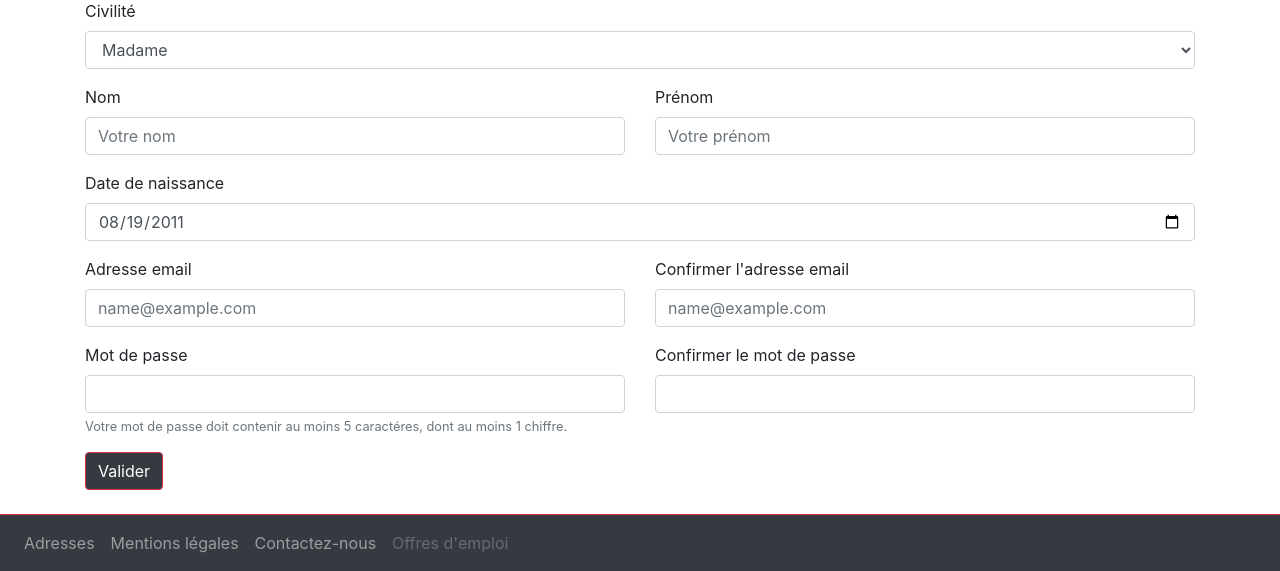
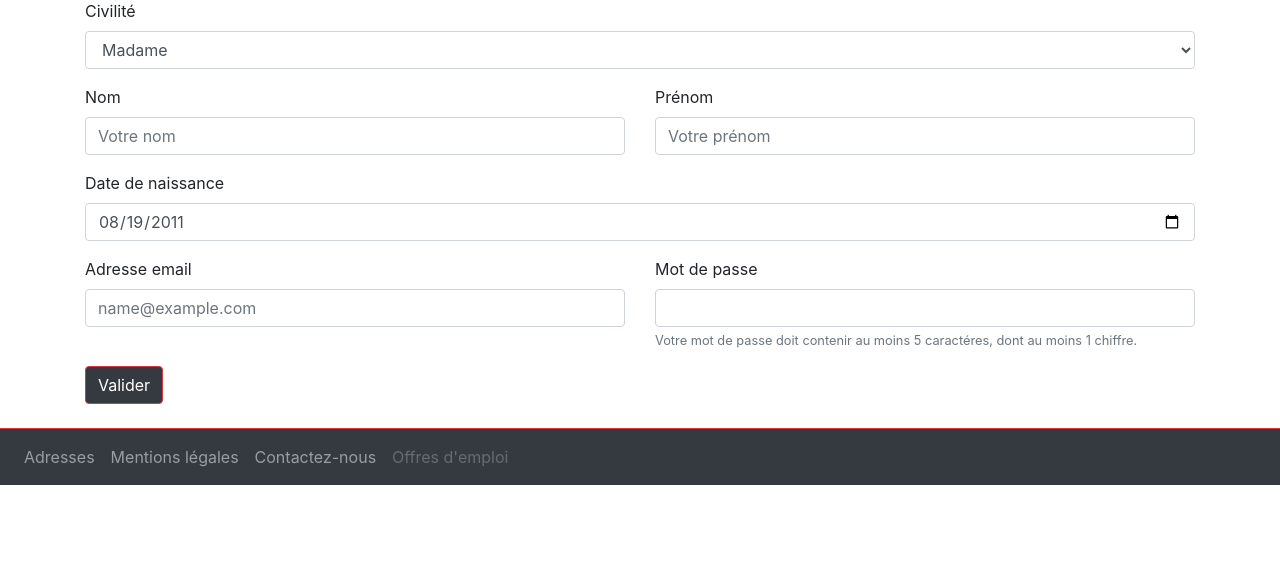
Before and after one commit to AntLrt/WazaaImmoGrp, a PHP site: page /wazsignin.php in a window 1280 px wide. Shown: the part 405-976 px from the top of the page. After the commit the page ends 890 px from the top, so only its background shows below. Run offline with PHP 8.4, Linux system fonts and the light colour scheme.

Commit message:
Formulaires 1.1

```diff
--- a/WazaaImmo/wazacceuil.php
+++ b/WazaaImmo/wazacceuil.php
@@ -4,7 +4,6 @@
 <?php
 
 include("wazheader.php");
-include("connexion.php");
 
 ?>
 
--- a/WazaaImmo/wazbiens.php
+++ b/WazaaImmo/wazbiens.php
@@ -2,7 +2,6 @@
 <?php
 
 include("wazheader.php");
-include("connexion.php");
 
 ?>
 
@@ -10,7 +9,6 @@ include("connexion.php");
 
 <?php
 
-include("connexion.php");
 
 include("wazannonces.php");
 
--- a/WazaaImmo/wazlogin.php
+++ b/WazaaImmo/wazlogin.php
@@ -1,7 +1,6 @@
 <?php
 
 include("wazheader.php");
-include("connexion.php");
 
 ?>
 <br>
--- a/WazaaImmo/wazsignin.php
+++ b/WazaaImmo/wazsignin.php
@@ -4,7 +4,6 @@
 
 <?php
 include("wazheader.php");
-include("connexion.php");
 ?>
 
 </head>
@@ -15,11 +14,11 @@ include("connexion.php");
 <br>
 <H1>Inscription</H1>
 
-<form action="http://bienvu.net/script.php" method="GET">
+<form action="connexion.php" method="post">
 
     <div class="form-group">
-        <label for="inputsexe">Civilité</label>
-            <select class="form-control" id="inputsexe">
+        <label for="sexe">Civilité</label>
+            <select class="form-control" name="sexe">
                 <option>Madame</option>
                 <option>Monsieur</option>
             </select>
@@ -27,49 +26,49 @@ include("connexion.php");
 
 <div class="row">
     <div class="form-group col-6">
-        <label for="inputnom">Nom</label>
-            <input type="text" class="form-control" id="inputnom" placeholder="Votre nom">
+        <label for="nom">Nom</label>
+            <input type="text" class="form-control" name="nom" placeholder="Votre nom" required pattern="^[A-Za-z '-]+$" maxlength="20">
     </div>
 
     <div class="form-group col-6">
-        <label for="inputprenom">Prénom</label>
-            <input type="text" class="form-control" id="inputprenom" placeholder="Votre prénom">
+        <label for="prenom">Prénom</label>
+            <input type="text" class="form-control" name="prenom" placeholder="Votre prénom" required pattern="^[A-Za-z '-]+$" maxlength="30">
     </div>
 </div>
 
 <div class="form-group">
-    <label for="inputdate">Date de naissance</label>
-        <input class="form-control" type="date" value="2011-08-19" id="inputdate">
+    <label for="date">Date de naissance</label>
+        <input class="form-control" type="date" value="2011-08-19" name="bdate">
 </div>
 
 <div class="row">
     <div class="form-group col-6">
-        <label for="inputmail">Adresse email</label>
-        <input type="email" class="form-control" id="inputmail" placeholder="name@example.com">
+        <label for="mail">Adresse email</label>
+        <input type="email" class="form-control" name="mail" placeholder="name@example.com" required pattern="^[A-Za-z0-9.-]+@{1}[A-Za-z]+\.{1}[A-Za-z]{2,}$">
     </div>
 
+    <!-- <div class="form-group col-6">
+        <label for="mailverif">Confirmer l'adresse email</label>
+        <input type="email" class="form-control" name="mailverif" placeholder="name@example.com">
+    </div> -->
+<!-- </div>
+
+<div class="row"> -->
     <div class="form-group col-6">
-        <label for="inputmailverif">Confirmer l'adresse email</label>
-        <input type="email" class="form-control" id="inputmailverif" placeholder="name@example.com">
-    </div>
-</div>
-
-<div class="row">
-    <div class="form-group col-6">
-        <label for="inputmp">Mot de passe</label>
-            <input type="password" id="inputmp" class="form-control" aria-describedby="passwordHelpBlock">
+        <label for="mp">Mot de passe</label>
+            <input type="password" name="mp" class="form-control" aria-describedby="passwordHelpBlock" required pattern="^[A-Za-z0-9]+$" minlength="5">
         <small id="passwordHelpBlock" class="form-text text-muted">
             Votre mot de passe doit contenir au moins 5 caractéres, dont au moins 1 chiffre.
         </small>
     </div>
 
-    <div class="form-group col-6">
-        <label for="inputmdconf">Confirmer le mot de passe</label>
-            <input type="text" class="form-control" id="inputmpconf">
-    </div>
+    <!-- <div class="form-group col-6">
+        <label for="mpconf">Confirmer le mot de passe</label>
+            <input type="text" class="form-control" name="mpconf">
+    </div> -->
 </div>
 
-<button type="button" class="btn btn-dark border-danger" for="forminput" type="submit" value="Envoyer">Valider</button>
+<button type="submit" class="btn btn-dark border-danger" for="forminput" type="submit" value="Envoyer">Valider</button>
 
 </form>
 <br>
```
Also changed, not shown: WazaaImmo/connexion.php (+41 -4 lines).
